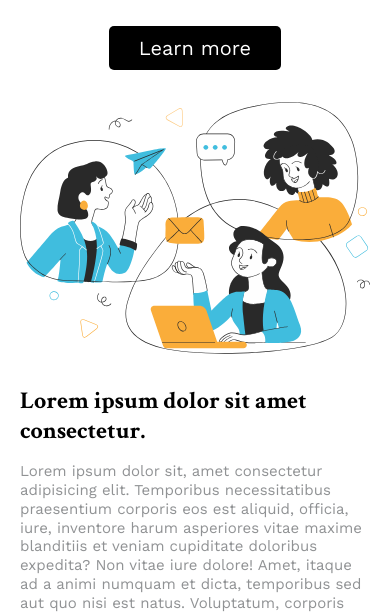
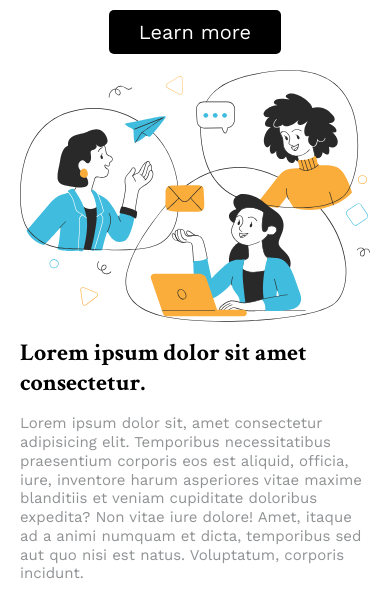
Before and after one commit to tonyle1993/site-landing-startup, a plain HTML site: page index.html in a window 390 px wide. Shown: the part 1249-1861 px from the top of the page. Drawn offline with nearby package versions, Linux system fonts and the light colour scheme.

Commit message:
edit css

```diff
--- a/assets/css/responsive.css
+++ b/assets/css/responsive.css
@@ -73,18 +73,18 @@
   }
 
   .content .container__part {
-    margin-top: 32px;
+    margin-top: 16px;
   }
 
   .content .container__part-img {
     flex: 1;
     max-width: 100%;
-    margin-bottom: 32px;
+    margin-bottom: 16px;
   }
 
   .content .content__section {
-    padding-top: 32px;
-    padding-bottom: 32px;
+    padding-top: 16px;
+    padding-bottom: 16px;
   }
 
   .content .section__container {
```
